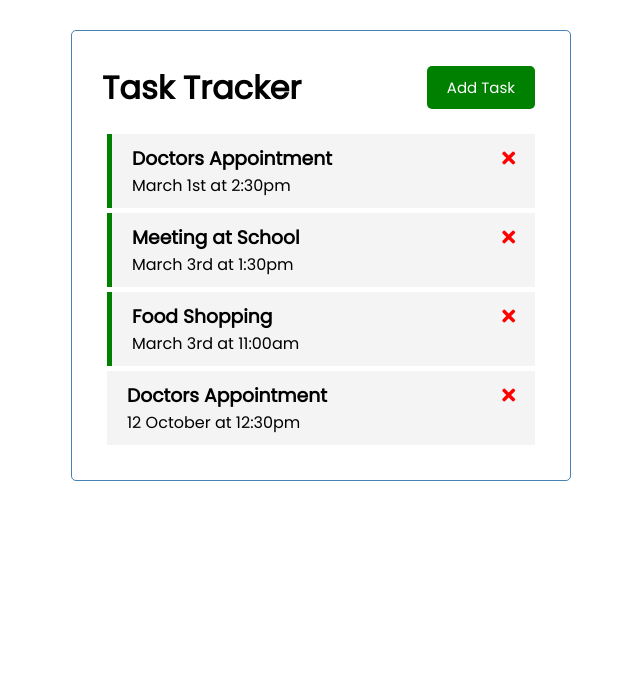
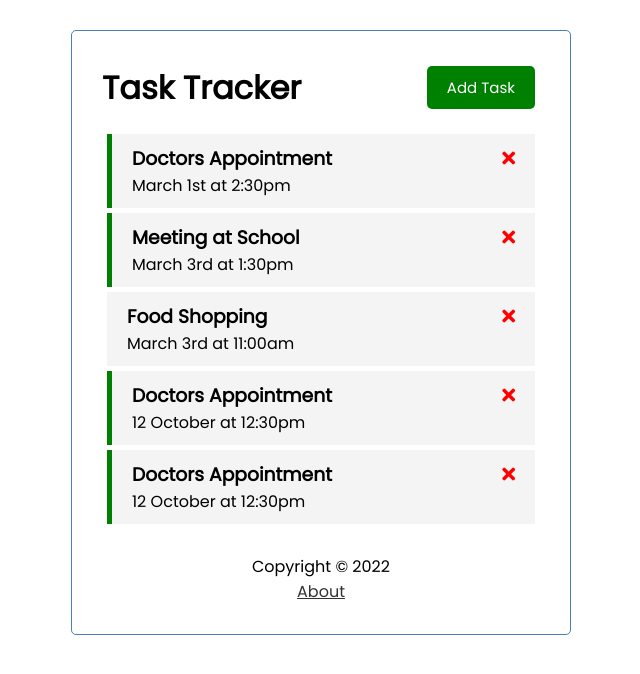
Before and after one commit to MustafovaSemra/vue-task-tracker, a Vue app: page / in a window 1280 px wide. Shown: the top 674 px of the page, without its empty margins (319-959 px from the left). Built offline with nearby package versions, Linux system fonts and the light colour scheme; data requests are answered from the project's data file.

Commit message:
Added router

```diff
--- a/db.json
+++ b/db.json
@@ -16,13 +16,19 @@
       "id": 3,
       "text": "Food Shopping",
       "day": "March 3rd at 11:00am",
-      "reminder": true
+      "reminder": false
     },
     {
       "text": "Doctors Appointment ",
       "day": "12 October at 12:30pm",
-      "reminder": false,
+      "reminder": true,
       "id": 4
+    },
+    {
+      "text": "Doctors Appointment ",
+      "day": "12 October at 12:30pm",
+      "reminder": true,
+      "id": 5
     }
   ]
 }
--- a/src/App.vue
+++ b/src/App.vue
@@ -5,97 +5,30 @@
       title="Task Tracker"
       :showAddTask="showAddTask"
     />
-    <div v-show="showAddTask">
-      <AddTask @add-task="addTask" />
-    </div>
-    <Tasks
-      @toggle-reminder="toggleReminder"
-      @delete-task="deleteTask"
-      :tasks="tasks"
-    />
+    <router-view :showAddTask="showAddTask"></router-view>
+    <Footer />
   </div>
 </template>
 
 <script>
 import Header from "./components/Header.vue";
-import Tasks from "./components/Tasks.vue";
-import AddTask from "./components/AddTask.vue";
+import Footer from "./components/Footer.vue";
 
 export default {
   name: "App",
   components: {
     Header,
-    Tasks,
-    AddTask,
+    Footer,
   },
   data() {
     return {
-      tasks: [],
       showAddTask: false,
     };
   },
   methods: {
-    async addTask(task) {
-      const res = await fetch("http://localhost:5000/tasks", {
-        method: "POST",
-        headers: {
-          "Content-type": "application/json",
-        },
-        body: JSON.stringify(task),
-      });
-
-      const data = await res.json();
-
-      this.tasks = [...this.tasks, data];
-    },
-    async deleteTask(id) {
-      if (confirm("Are you sure?")) {
-        const res = await fetch(`http://localhost:5000/tasks/${id}`, {
-          method: "DELETE",
-        });
-
-        res.status === 200
-          ? (this.tasks = this.tasks.filter((task) => task.id !== id))
-          : alert("Error deleting task!");
-      }
-    },
-    async toggleReminder(id) {
-      const taskToToggle = await this.fetchTask(id);
-      const updateTask = { ...taskToToggle, reminder: !taskToToggle.reminder };
-
-      const res = await fetch(`http://localhost:5000/tasks/${id}`, {
-        method: "PUT",
-        headers: {
-          "Content-type": "application/json",
-        },
-        body: JSON.stringify(updateTask),
-      });
-
-      const data = await res.json();
-      this.tasks = this.tasks.map((task) =>
-        task.id === id ? { ...task, reminder: data.reminder } : task
-      );
-    },
     toggleAddTask() {
       this.showAddTask = !this.showAddTask;
     },
-    async fetchTasks() {
-      const response = await fetch("http://localhost:5000/tasks");
-
-      const data = await response.json();
-
-      return data;
-    },
-    async fetchTask(id) {
-      const response = await fetch(`http://localhost:5000/tasks/${id}`);
-
-      const data = await response.json();
-
-      return data;
-    },
-  },
-  async created() {
-    this.tasks = await this.fetchTasks();
   },
 };
 </script>
--- /dev/null
+++ b/src/components/Footer.vue
@@ -0,0 +1,16 @@
+<template>
+  <footer>
+    <p>Copyright &copy; 2022</p>
+    <router-link to="/about">About</router-link>
+  </footer>
+</template>
+
+<style scoped>
+a {
+  color: #333;
+}
+footer {
+  margin-top: 30px;
+  text-align: center;
+}
+</style>
--- /dev/null
+++ b/src/views/About.vue
@@ -0,0 +1,4 @@
+<template>
+  <h3>Version 1.0.0</h3>
+  <router-link tp="/">Go Back</router-link>
+</template>
--- /dev/null
+++ b/src/views/Home.vue
@@ -0,0 +1,91 @@
+<template>
+  <div v-show="showAddTask">
+    <AddTask @add-task="addTask" />
+  </div>
+  <Tasks
+    @toggle-reminder="toggleReminder"
+    @delete-task="deleteTask"
+    :tasks="tasks"
+  />
+</template>
+
+<script>
+import Tasks from "../components/Tasks.vue";
+import AddTask from "../components/AddTask.vue";
+
+export default {
+  name: "Home",
+  props: {
+    showAddTask: Boolean,
+  },
+  components: {
+    Tasks,
+    AddTask,
+  },
+  data() {
+    return {
+      tasks: [],
+    };
+  },
+  methods: {
+    async addTask(task) {
+      const res = await fetch("http://localhost:5000/tasks", {
+        method: "POST",
+        headers: {
+          "Content-type": "application/json",
+        },
+        body: JSON.stringify(task),
+      });
+
+      const data = await res.json();
+
+      this.tasks = [...this.tasks, data];
+    },
+    async deleteTask(id) {
+      if (confirm("Are you sure?")) {
+        const res = await fetch(`http://localhost:5000/tasks/${id}`, {
+          method: "DELETE",
+        });
+
+        res.status === 200
+          ? (this.tasks = this.tasks.filter((task) => task.id !== id))
+          : alert("Error deleting task!");
+      }
+    },
+    async toggleReminder(id) {
+      const taskToToggle = await this.fetchTask(id);
+      const updateTask = { ...taskToToggle, reminder: !taskToToggle.reminder };
+
+      const res = await fetch(`http://localhost:5000/tasks/${id}`, {
+        method: "PUT",
+        headers: {
+          "Content-type": "application/json",
+        },
+        body: JSON.stringify(updateTask),
+      });
+
+      const data = await res.json();
+      this.tasks = this.tasks.map((task) =>
+        task.id === id ? { ...task, reminder: data.reminder } : task
+      );
+    },
+    async fetchTasks() {
+      const response = await fetch("http://localhost:5000/tasks");
+
+      const data = await response.json();
+
+      return data;
+    },
+    async fetchTask(id) {
+      const response = await fetch(`http://localhost:5000/tasks/${id}`);
+
+      const data = await response.json();
+
+      return data;
+    },
+  },
+  async created() {
+    this.tasks = await this.fetchTasks();
+  },
+};
+</script>
```
Also changed, not shown: src/main.js (+4 -3 lines), src/router/index.js (added, +16 -0 lines).
